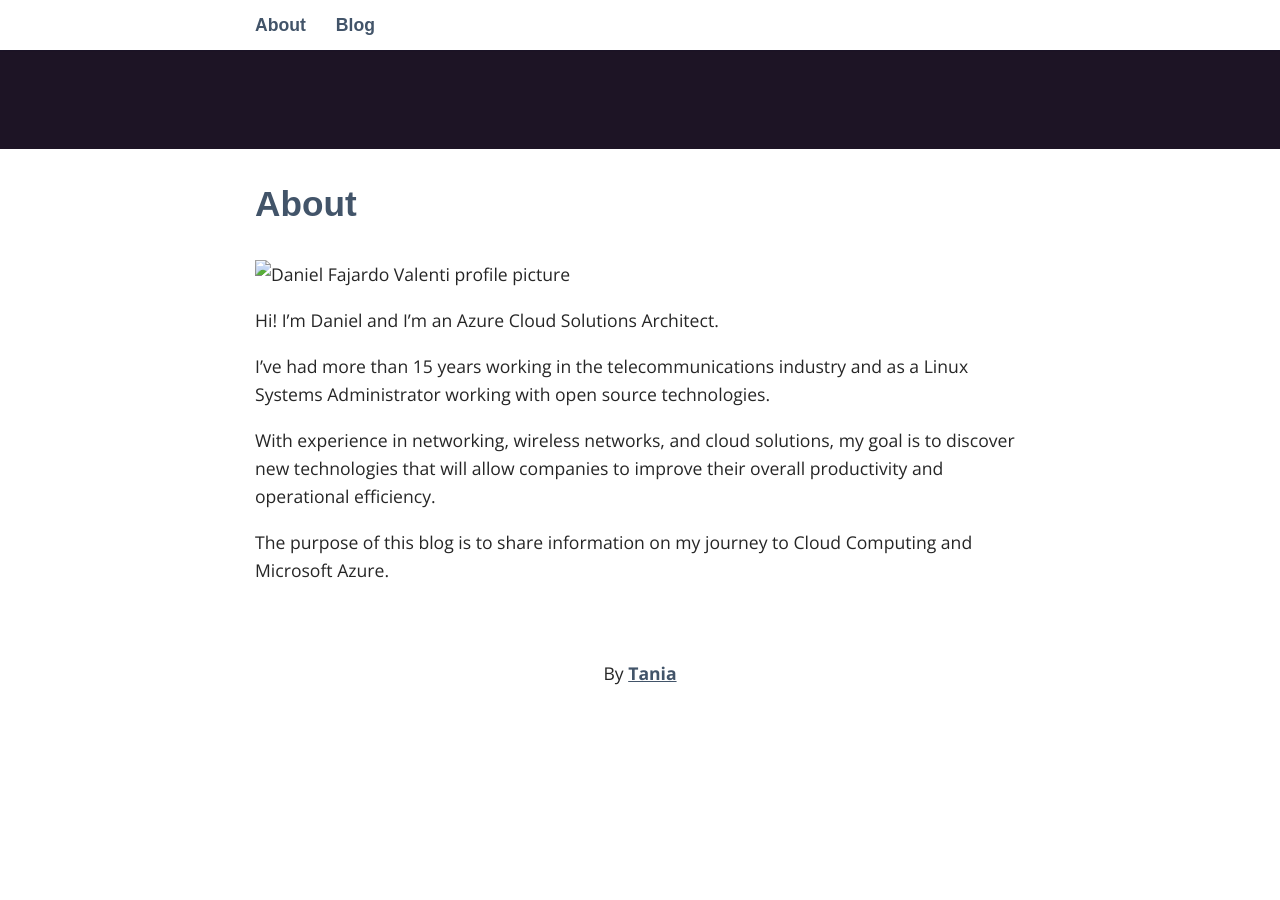
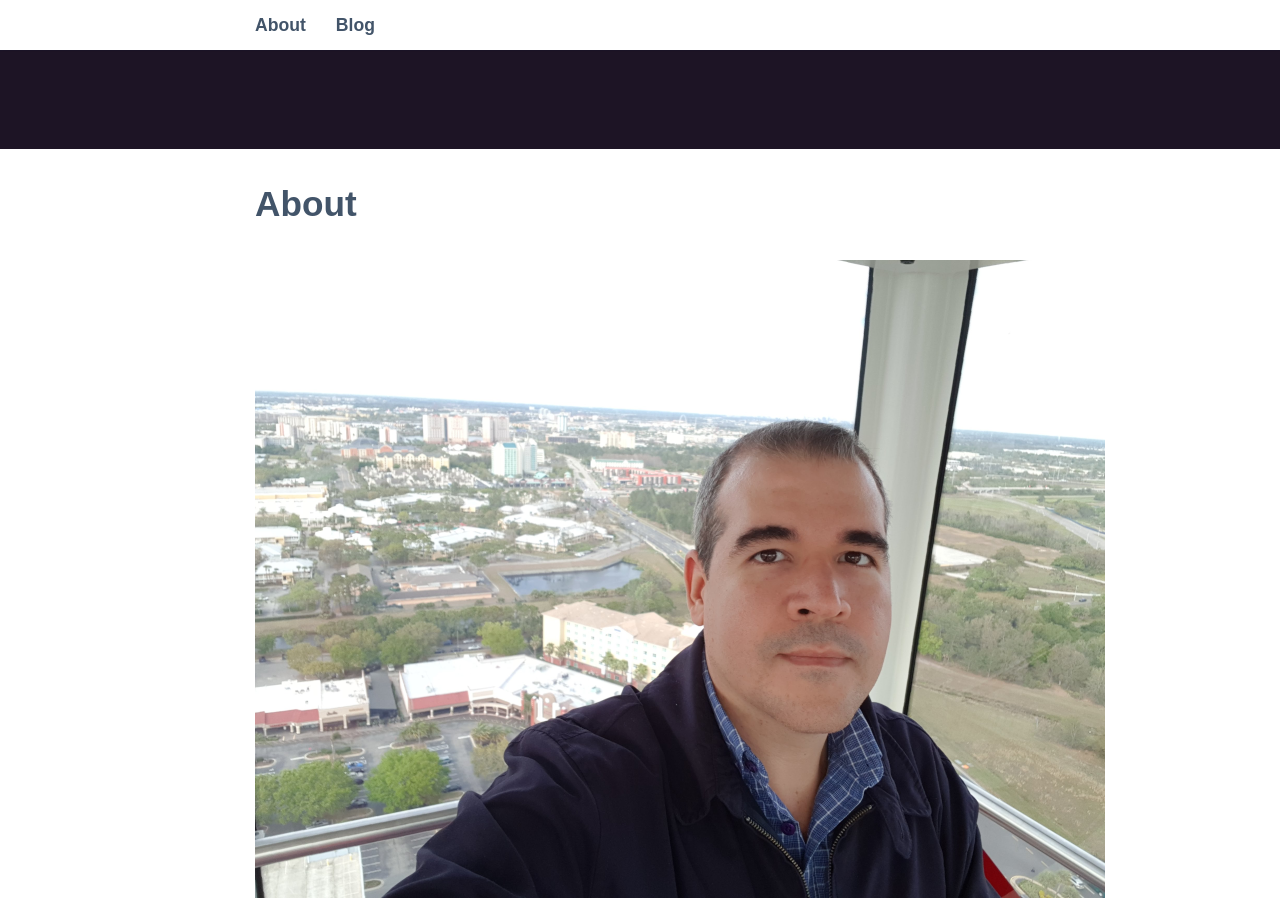
Before and after one commit to daniel-fv/daniel-fv.github.io, a Jekyll site: the page built from _pages/01_about.md, in a window 1280 px wide and 900 px high, scrolled down 351 px. Built offline with Jekyll 4.4.1, drawn with Linux system fonts in a browser that asks for light colours; some web fonts are replaced; before the commit the page ends 1096 px from its top, so only the background shows below that.

Commit message:
Modified files

```diff
--- a/_pages/01_about.md
+++ b/_pages/01_about.md
@@ -3,7 +3,7 @@ layout: page
 title: About
 permalink: /about/
 ---
-![Daniel Fajardo Valenti profile picture](/static/daniel-fajardo-valenti.png)
+![Daniel Fajardo Valenti profile picture](/assets/daniel-fajardo-valenti.png)
 
 Hi! I'm Daniel and I'm an Azure Cloud Solutions Architect.
 
```
